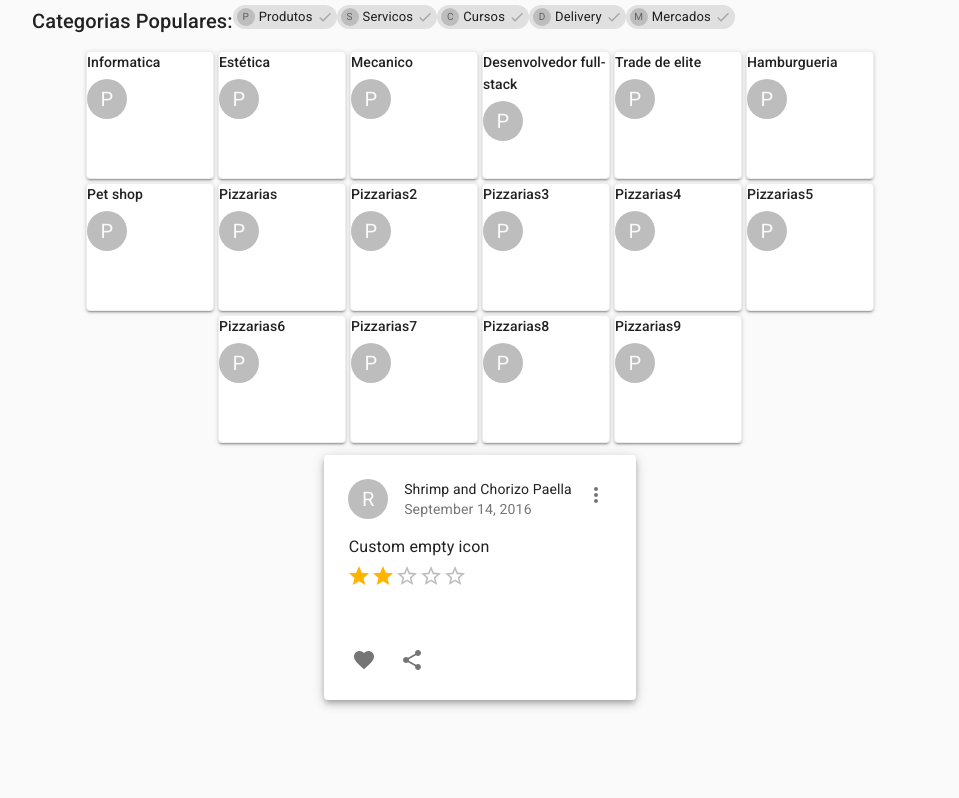
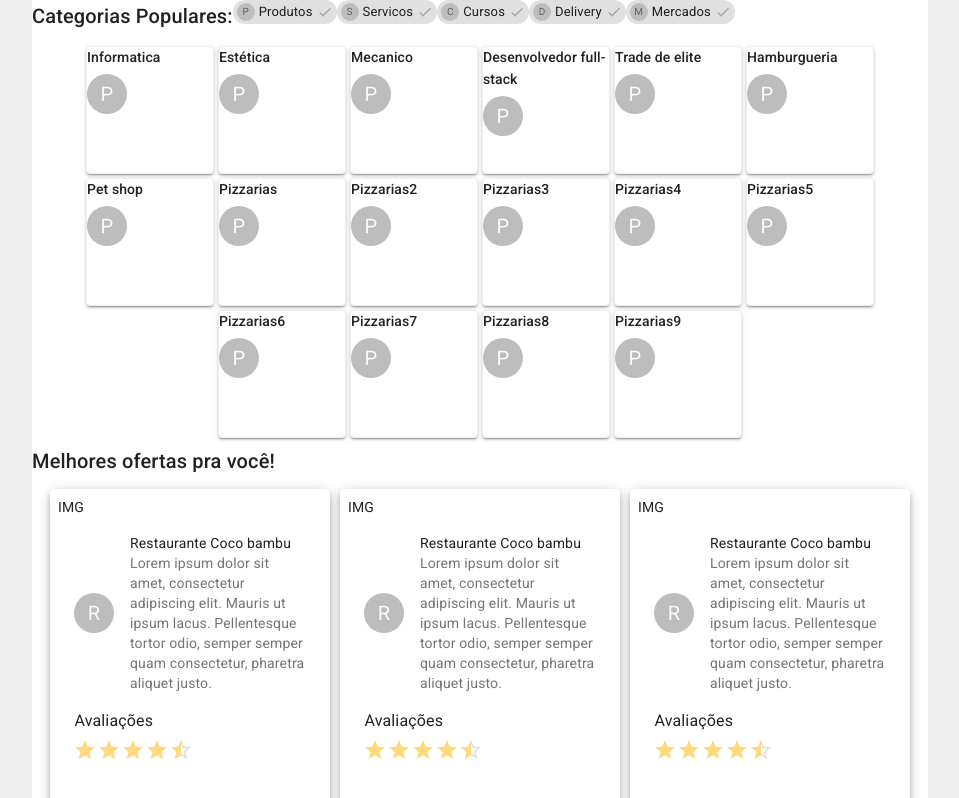
Before and after one commit to Leo-Ventura30/front-goto-market, a React (Create React App) app: page / in a window 1280 px wide. Shown: the top 798 px of the page, without its empty margins (160-1119 px from the left). Built offline with nearby package versions, Linux system fonts and the light colour scheme.

Commit message:
chore: add list items

```diff
--- a/src/features/managerProducts/containers/ProductCategory/index.tsx
+++ b/src/features/managerProducts/containers/ProductCategory/index.tsx
@@ -11,7 +11,6 @@ import {
 	CardHeader,
 	IconButton,
 	CardActions,
-	CardMedia,
 	Box
 } from '@material-ui/core';
 
@@ -19,7 +18,6 @@ import Rating from '@material-ui/lab/Rating';
 import StarBorderIcon from '@material-ui/icons/StarBorder';
 
 import DoneIcon from '@material-ui/icons/Done';
-import MoreVertIcon from '@material-ui/icons/MoreVert';
 import FavoriteIcon from '@material-ui/icons/Favorite';
 import ShareIcon from '@material-ui/icons/Share';
 
@@ -43,10 +41,11 @@ export interface CategoryItemProps {
 
 const PageWrapper = styled(Grid)`
 	width: 100%;
+  background:#eee;
 `;
 const GridCategory = styled(Grid)`
-	margin: 5px;
 	width: 70%;
+  background:#fff;
 `;
 const GridProducts = styled(Grid)`
 	margin: 5px;
@@ -62,6 +61,8 @@ const PaperProduct = styled(Paper)`
 `;
 const CardProduct = styled(Card)`
 	padding: 8px;
+  max-width:35vh;
+  margin:5px;
 `;
 export const ProductsCategory = ({
 	title,
@@ -88,10 +89,9 @@ export const ProductsCategory = ({
 					deleteIcon={<DoneIcon />}
 				/>
 			))}
-
-			<GridProducts container justify="center" spacing={0}>
+      <GridProducts container justify="center">
 				{categoryItemList.map((categoryItem) => (
-					<Grid item key={categoryItem.title}>
+					<Grid item justify="center" key={categoryItem.title}>
 						<PaperProduct
 							elevation={2}
 							onClick={categoryItem.onPress}
@@ -105,29 +105,25 @@ export const ProductsCategory = ({
 						</PaperProduct>
 					</Grid>
 				))}
-			</GridProducts>
-		</GridCategory>
-		<Grid container justify="center" spacing={0}>
-			<CardProduct elevation={5}>
-				<CardHeader
+      </GridProducts>
+      <Typography variant="h6" gutterBottom>Melhores ofertas pra você!</Typography>
+      <Grid container justify="center" spacing={0}>
+      {[1, 2, 3,4].map(value => (
+        <CardProduct elevation={5}>
+        IMG
+          <CardHeader
 					avatar={<Avatar aria-label="recipe">R</Avatar>}
-					action={
-						<IconButton aria-label="settings">
-							<MoreVertIcon />
-						</IconButton>
-					}
-					title="Shrimp and Chorizo Paella"
-					subheader="September 14, 2016"
+            title="Restaurante Coco bambu"
+				    subheader="Lorem ipsum dolor sit amet, consectetur adipiscing elit. Mauris ut ipsum lacus. Pellentesque tortor odio, semper semper quam consectetur, pharetra aliquet justo."
 				/>
-				<Box component="fieldset" mb={3} borderColor="transparent">
-					<Typography component="legend">
-						Custom empty icon
-					</Typography>
+        <Box component="fieldset" mb={0} borderColor="transparent">
+          <Typography component="legend">Avaliações</Typography>
 					<Rating
 						name="customized-empty"
-						defaultValue={2}
-						precision={0.5}
-						emptyIcon={<StarBorderIcon fontSize="inherit" />}
+						defaultValue={4.5}
+						precision={0.1}
+            emptyIcon={<StarBorderIcon fontSize="inherit" />}
+            disabled
 					/>
 				</Box>
 				<CardActions disableSpacing>
@@ -139,6 +135,12 @@ export const ProductsCategory = ({
 					</IconButton>
 				</CardActions>
 			</CardProduct>
+      ))}
+
 		</Grid>
+
+    </GridCategory>
+
+
 	</PageWrapper>
 );
```
